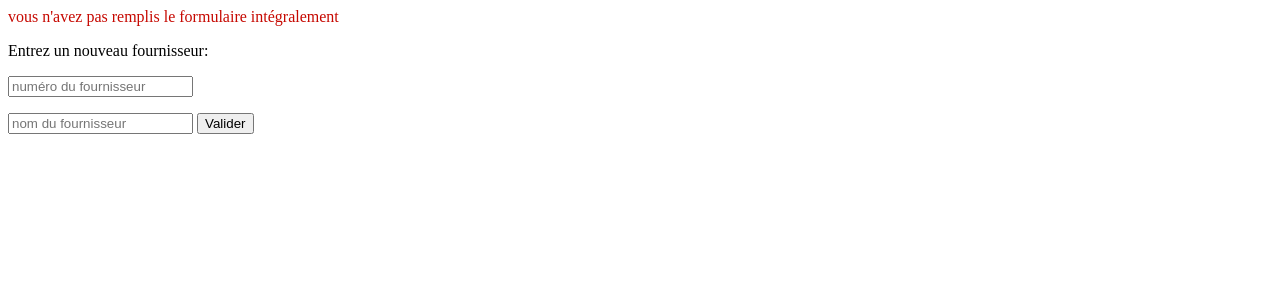
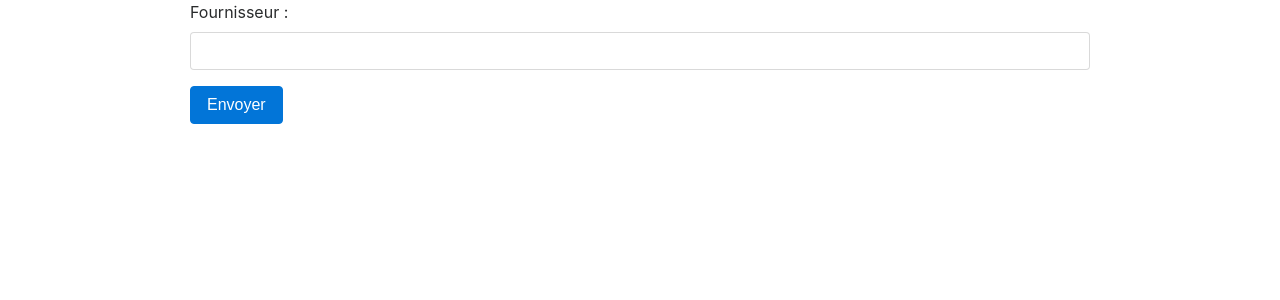
Before and after one commit to etienneleba/projet-php, a PHP site: page /add.php in a window 1280 px wide. Shown: the top 300 px of the page. Run offline with PHP 8.4, Linux system fonts and the light colour scheme; some libraries are stand-ins or nearby versions.

Commit message:
add fournisseur

```diff
--- a/fournisseur/add.php
+++ b/fournisseur/add.php
@@ -1,56 +1,60 @@
+<!--PHP CODE-->
+
 <?php
 
 require_once '../bdd.php';
+//require_onde '..correction.php';
 
-if ( !empty($_POST["num_fournisseur"]) && !empty($_POST["nom_fournisseur"]))
-{
+$values = array(
+
+    'FO_NUMERO' => 'F07',
+    'FO_NOM' => isset ($_POST['fournisseur'])? $_POST['fournisseur']: '',
+
+);
 
 
+$bdd = new Bdd();
+$bdd->connect();
+$bdd->getBdd()->setAttribute(PDO::ATTR_ERRMODE, PDO::ERRMODE_EXCEPTION);
+$bdd->getBdd()->setAttribute(PDO::ATTR_EMULATE_PREPARES, false);
 
-	$num = $_POST['num_fournisseur'];
-	$nom = $_POST['nom_fournisseur'];
-
-	if (isset($_POST['valider']))
-	$reset = $_POST['valider'];
-
-	echo "NUM : $num <br/>";
-	echo "NOM : $nom <br/>";
-}
-else
-{
-		echo '<p style="color:#C60800;">vous n\'avez pas remplis le formulaire intégralement</p>';
-}
+if(isset($_POST['fournisseur']) && !empty($_POST['fournisseur'])) {
 
 
+    $bdd->insert('CDI_FOURNISSEUR', $values);
+    $message = array('etat' => 'success', 'message' => 'vous avez bien rempli le formulaire');
+}
+elseif (isset ($_POST['test'])? $_POST['test']: FALSE == "true") {
+    $message = array('etat' => 'danger', 'message' => 'vous avez mal rempli le formulaire');
+}
 ?>
 
 
-<!DOCTYPE html>
-<html>
-<head>
-    <meta http-equiv="Content-Type" content="text/html; charset=utf-8"/>
-    <link rel="shortcut icon" type="image/ico" href="img/favicon.gif" />
-    <link rel="stylesheet" type="text/css" href="style.css" />
-    <title>Fournisseur | ADD </title>
-</head>
-<body>
+<!--INCLUDE HEADER-->
+<?php require_once '../header.php'?>
 
+
+<!--ALERT MESSAGE-->
+<?php
+if(isset($message['etat'])) {
+    echo '<div class="alert alert-'.$message['etat'].' alert-dismissible" role="alert">
+    <button type="button" class="close" data-dismiss="alert" aria-label="Close">
+<span aria-hidden="true">&times;</span>
+</button>
+    '.$message['message'].'</div>';
+}
+?>
+
+<!--FORM-->
 <form action="" method="post">
-<p>
-	Entrez un nouveau fournisseur:
-</p>
+    <div class="form-group">
+        <label for="fournisseur">Fournisseur : </label>
+        <input type="text" class="form-control" id="fournisseur" name="fournisseur" value="<?php echo $values['FO_NOM'] ?>">
+    </div>
+    <input type="hidden" value="true" name="test">
+    <button type="submit" class="btn btn-primary">Envoyer</button>
 
-<p>
-    <input type="text" name="num_fournisseur" placeholder="numéro du fournisseur"/>
-</p>
-<p>
-	<input type="text" name="nom_fournisseur" placeholder="nom du fournisseur"/>
-	<input type="submit" value="Valider" name="valider"/>
-</p>
 </form>
 
-
-
-
-</body>
-</html>
+<!--INLCUDE FOOTER-->
+<?php require_once '../footer.php'?>
```
